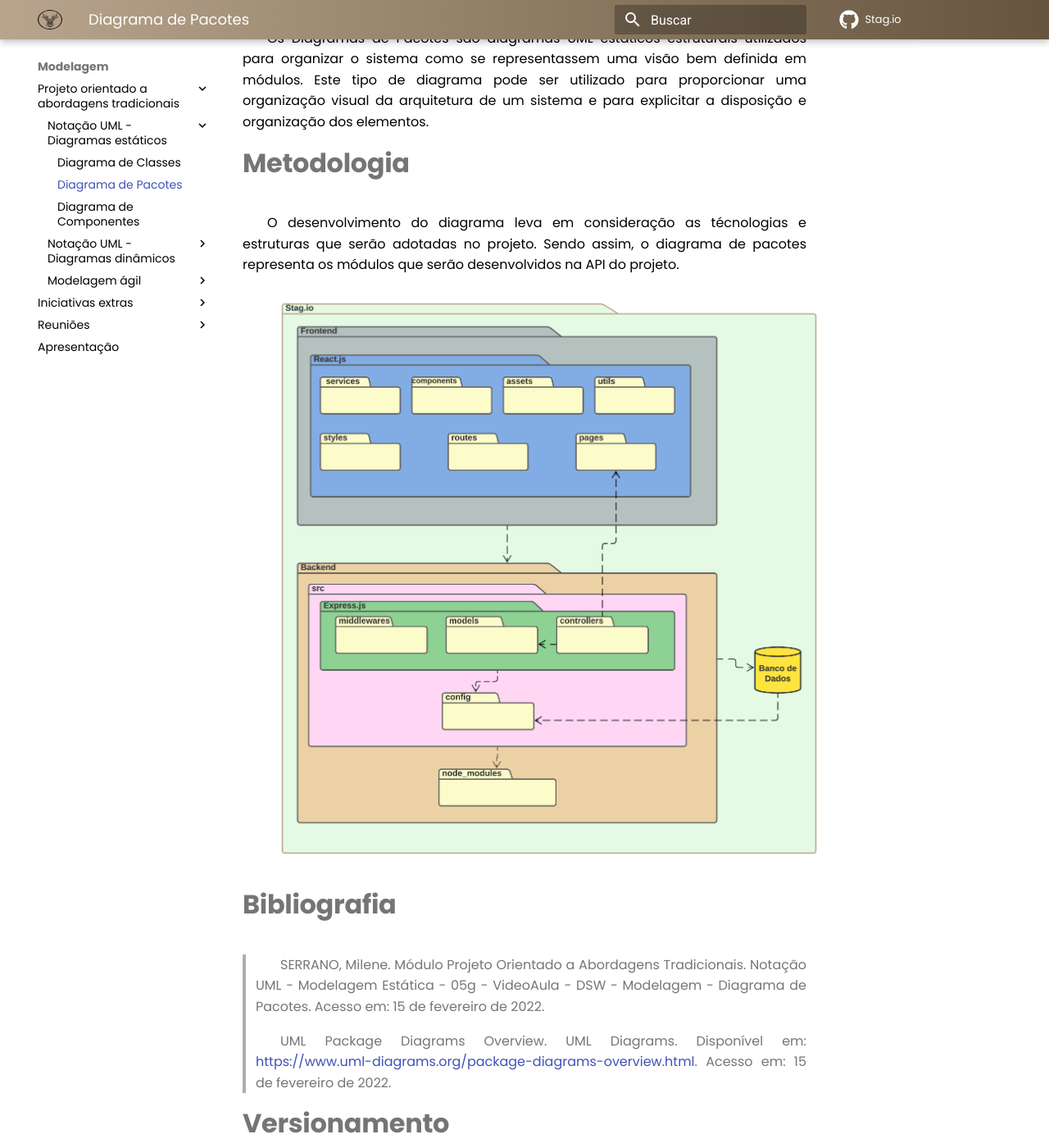
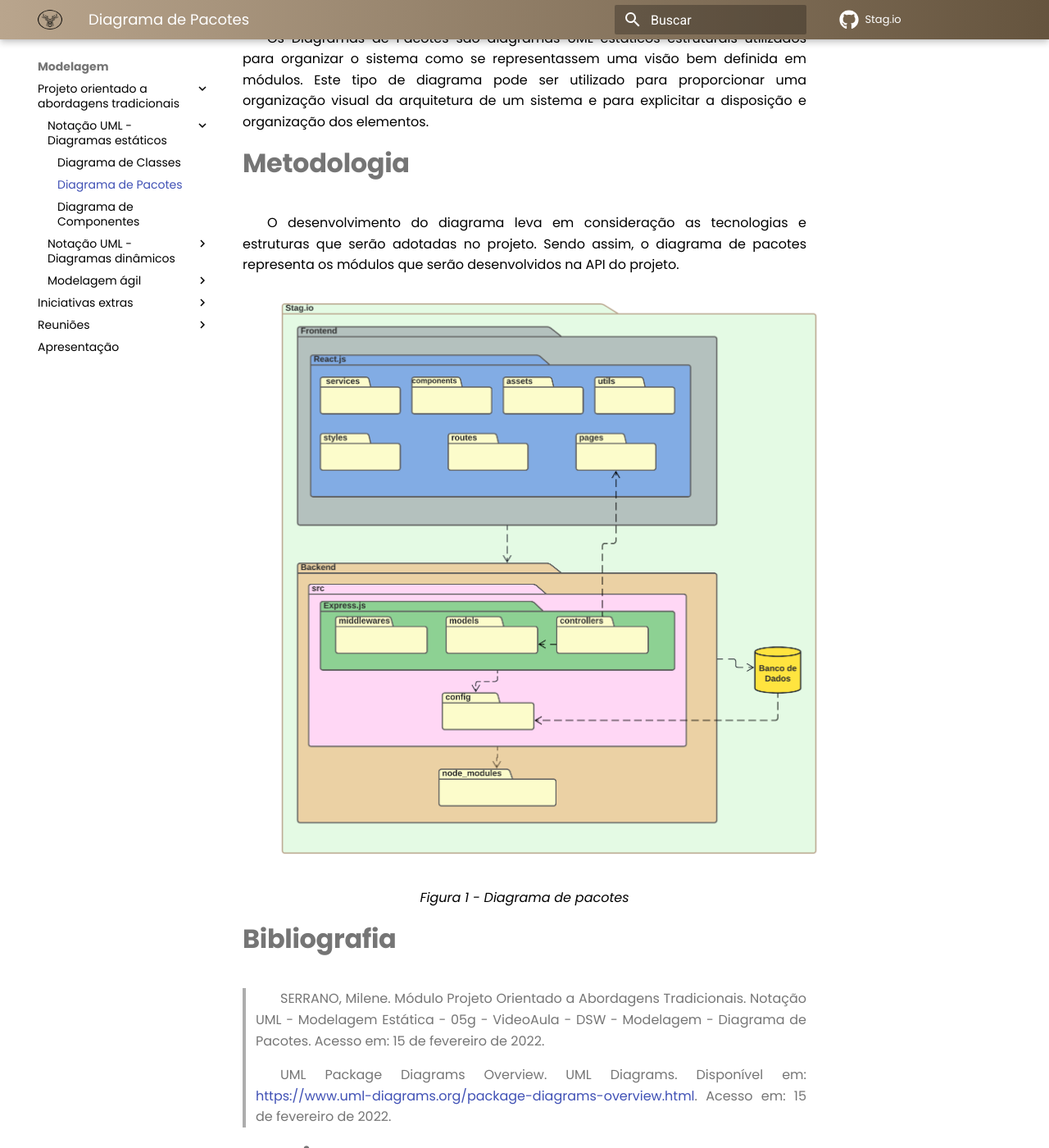
Before and after one commit to UnBArqDsw2021-2/2021.2_G3_stag.io, an MkDocs documentation site: the page built from docs/Modelagem/ME/DiagramaDePacotes.md, in a window 1280 px wide and 1400 px high, scrolled down 194 px. Shown: the whole window at 82% size. Built offline with MkDocs 1.6.1 and Material for MkDocs 9.7.7, drawn with Linux system fonts in a browser that asks for light colours; comment, search, counter and statistics services are not loaded; old or Windows-style settings are respelled for this version of MkDocs; some of the changed text lies outside the part shown.

Commit message:
Correções
Co-authored-by: guilhermemoraisr <guilhermemoraisr@gmail.com>
Co-authored-by: IanFPFerreira <ianfillipe@gmail.com>

```diff
--- a/docs/Modelagem/ME/DiagramaDePacotes.md
+++ b/docs/Modelagem/ME/DiagramaDePacotes.md
@@ -4,9 +4,11 @@
 
 # Metodologia
 
-O desenvolvimento do diagrama leva em consideração as técnologias e estruturas que serão adotadas no projeto. Sendo assim, o diagrama de pacotes representa os módulos que serão desenvolvidos na API do projeto.
+O desenvolvimento do diagrama leva em consideração as tecnologias e estruturas que serão adotadas no projeto. Sendo assim, o diagrama de pacotes representa os módulos que serão desenvolvidos na API do projeto.
 
 [![imagem](../../assets/Modelagem/Diagrama de pacotes/DiagramaPacotes.png)](../../assets/Modelagem/Diagrama de pacotes/DiagramaPacotes.png)
+
+<figcaption> Figura 1 - Diagrama de pacotes  </figcaption>
 
 # Bibliografia
 
@@ -21,3 +23,4 @@
 |--|--|--|--|
 |1.0|15/02/2022|Adição de introdução|Hérya|
 |1.1|16/02/2022|Adição de tópicos|Hérya, Guilherme Vial|
+|1.2|17/02/2022|Revisão do documento|Guilherme de Morais, Ian|
```
